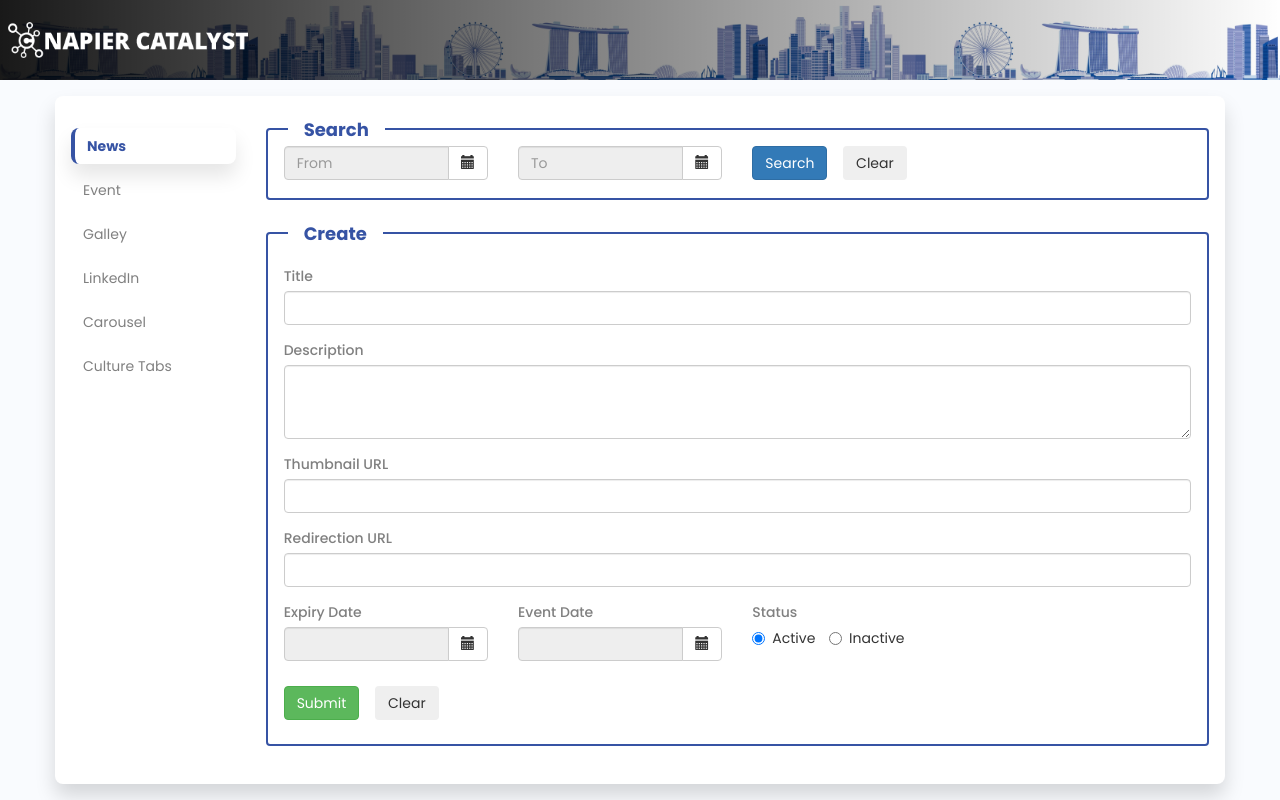
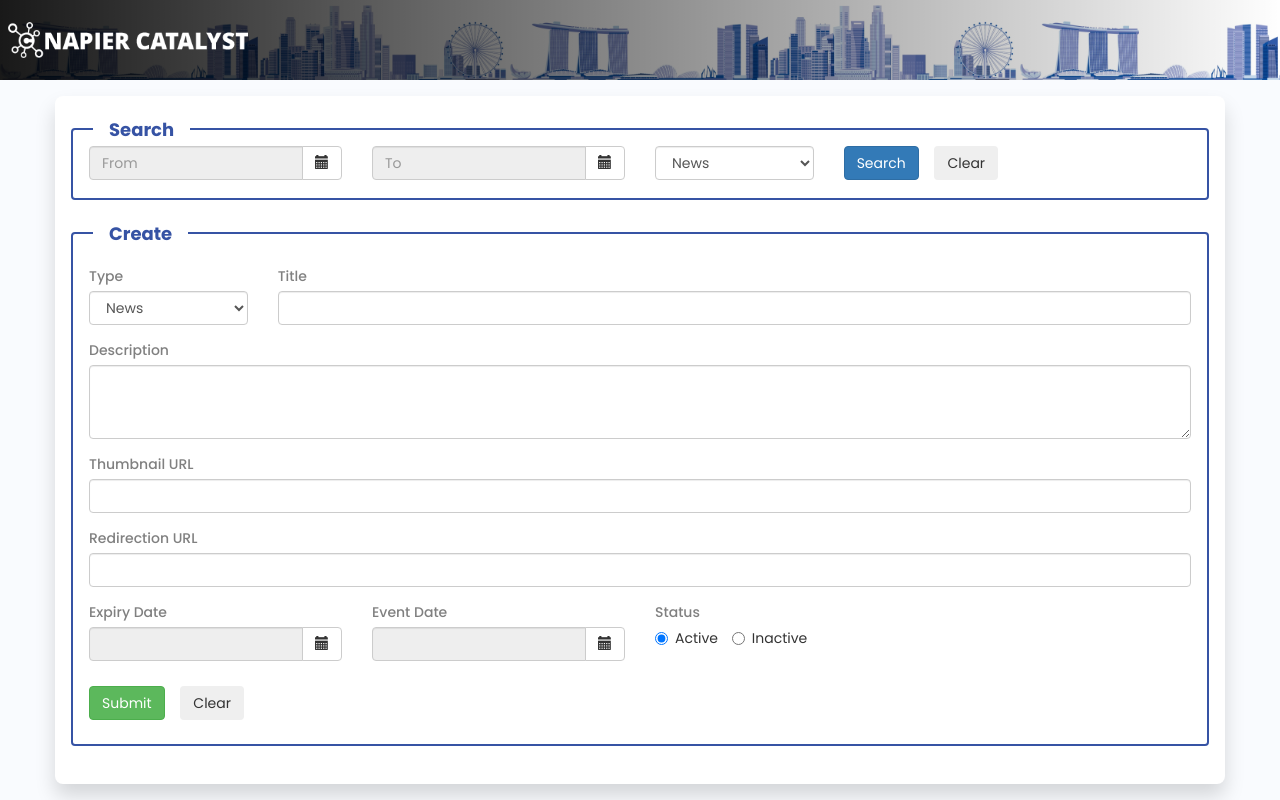
Before and after one commit to Karan-M-Thakkar/HRMS-Dashboard-3.0, a plain HTML site: page resources/views/dashboard.administration.html in a window 1280 px wide. Drawn offline with nearby package versions, Linux system fonts and the light colour scheme; some packages are replaced by stand-ins of ours.

Commit message:
remove form types as left menu and implement same as dropdowns in search and create section

```diff
--- a/resources/app/dashboard.admin.controller.js
+++ b/resources/app/dashboard.admin.controller.js
@@ -9,6 +9,7 @@ dashboardAdminApp.controller(
   function ($scope, $log, $http, $timeout) {
     $log.log("DashboardAdminController loaded successfully!");
     $scope.activeFormType = "news";
+    $scope.searchType = "news";
     $scope.formMode = 'create'
     $scope.fromDate = null;
     $scope.toDate = null;
@@ -53,10 +54,6 @@ dashboardAdminApp.controller(
       $scope.eventDatePopup.opened = true;
     }
 
-    $scope.toggleForm = (formType) => {
-      $scope.activeFormType = formType;
-    };
-
     $scope.restrictToDate = () => {
       $scope.toDateOptions = {
         minDate: new Date($scope.fromDate)
--- a/resources/css/dashboard.admin.styles.css
+++ b/resources/css/dashboard.admin.styles.css
@@ -63,6 +63,10 @@ body {
   display: flex;
   flex-direction: column;
   align-items: stretch;
+}
+
+select, option {
+  cursor: pointer;
 }
 
 .branding-ribbon-container {
--- a/resources/views/dashboard.administration.html
+++ b/resources/views/dashboard.administration.html
@@ -38,7 +38,7 @@
   </div>
   <div class="container">
     <div class="row content-wrapper">
-      <div class="col-xs-2">
+      <!-- <div class="col-xs-2">
         <ul class="admin-tabs-list">
           <li class="admin-tabs-list-item" ng-class="{'active-admin-tabs-list-item': activeFormType === 'news'}"
             ng-click="toggleForm('news')">
@@ -65,8 +65,8 @@
             Culture Tabs
           </li>
         </ul>
-      </div>
-      <div class="col-xs-10 right-content-wrapper">
+      </div> -->
+      <div class="col-xs-12 right-content-wrapper">
         <div class="admin-search-container">
           <h4 class="container-header">Search</h4>
           <div class="row">
@@ -94,7 +94,17 @@
                 </span>
               </p>
             </div>
-            <div class="col-xs-4 button-group">
+            <div class="col-xs-2">
+              <select class="form-control" ng-model="searchType">
+                <option value="news">News</option>
+                <option value="event">Event</option>
+                <option value="gallery">Gallery</option>
+                <option value="linkedIn">LinkedIn</option>
+                <option value="carousel">Carousel</option>
+                <option value="cultureTab">Culture Tab</option>
+              </select>
+            </div>
+            <div class="col-xs-3 button-group">
               <button class="btn btn-primary">Search</button>
               <button class="btn btn-secondary">Clear</button>
             </div>
@@ -103,7 +113,18 @@
         <form class="admin-form-container">
           <h4 class="container-header">{{formMode | capitalize}}</h4>
           <div class="row">
-            <div class="form-group col-xs-12" ng-if="!(activeFormType === 'linkedIn' || activeFormType === 'carousel')">
+            <div class="form-group col-xs-2">
+              <label for="newsTitle">Type</label>
+              <select class="form-control" ng-model="activeFormType">
+                <option value="news">News</option>
+                <option value="event">Event</option>
+                <option value="gallery">Gallery</option>
+                <option value="linkedIn">LinkedIn</option>
+                <option value="carousel">Carousel</option>
+                <option value="cultureTab">Culture Tab</option>
+              </select>
+            </div>
+            <div class="form-group col-xs-10" ng-if="!(activeFormType === 'linkedIn' || activeFormType === 'carousel')">
               <label for="newsTitle">Title</label>
               <input type="text" class="form-control" id="newsTitle">
             </div>
```
